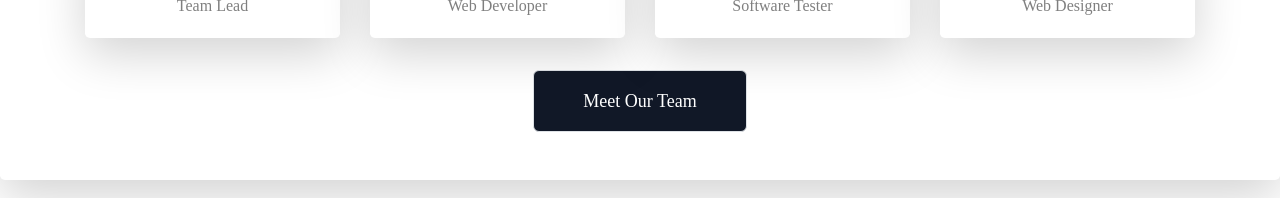
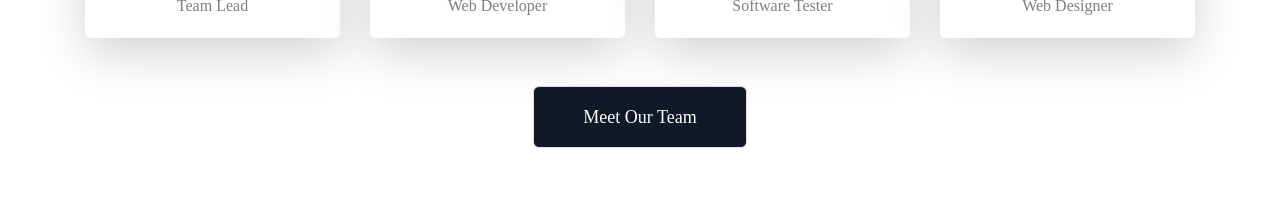
Before and after one commit to HunterPadgett/freelance-template, a React (Create React App) app: page / in a window 1280 px wide. Shown: the part 1919-2117 px from the top of the page. Built offline with nearby package versions, Linux system fonts and the light colour scheme; a web font is replaced by a local one.

Commit message:
homepage

```diff
--- a/src/components/AttorneyHome/index.js
+++ b/src/components/AttorneyHome/index.js
@@ -4,7 +4,7 @@ import "./attorneyHome.css";
 
 const AttorneyHome = () => {
   return (
-    <div className="grid flex items-center grid-cols-1 rounded-lg shadow-lg bg-white max-w-fit border-0">
+    <div className="grid flex items-center grid-cols-1 ">
       <div class="container text-center mt-5">
         <h2 className="text-black text-4xl mb-3 md:text-6xl">
           EXPERIENCED ATTORNEYS
@@ -99,7 +99,7 @@ const AttorneyHome = () => {
           </div>
         </div>
       </div>
-      <button className="mb-5 mt-2 border-none flex flex-row items-center justify-center">
+      <button className="mb-5 mt-4 border-none flex flex-row items-center justify-center">
         <a
           href="/Attorneys"
           className="flex border-none flex-row w-1/2 justify-center rounded-md border border-transparent bg-gray-900 px-8 py-3 text-base font-medium text-white hover:bg-blue-800 md:py-4 md:px-10 md:text-lg md:w1/5 lg:w-1/6"
--- a/src/components/PracticeAreasHome/index.js
+++ b/src/components/PracticeAreasHome/index.js
@@ -3,7 +3,7 @@ import { Link } from "react-router-dom";
 
 const PracticeAreasHome = () => {
   return (
-    <div className="grid flex items-center grid-cols-1 rounded-lg shadow-lg bg-white max-w-fit border-0">
+    <div className="grid flex items-center grid-cols-1">
       <div class="container text-center mt-5 ">
         <h2 className="text-black  text-4xl mb-3 md:text-6xl">
           A Diverse General Practice
@@ -38,7 +38,7 @@ const PracticeAreasHome = () => {
         </div>
       </div>
 
-      <div className="mt-3 mb-3 flex-row justify-center items-center text-lg container">
+      <div className="mt-3 mb-3 flex-row justify-center items-center text-lg container ">
         <div className="flex items-center row justify-center">
           <div class="flex justify-center col-xl-4 col-md-4 col-sm-12  ">
             <ul class=" space-y-1 max-w-md list-inside text-black dark:text-gray-400">
```
